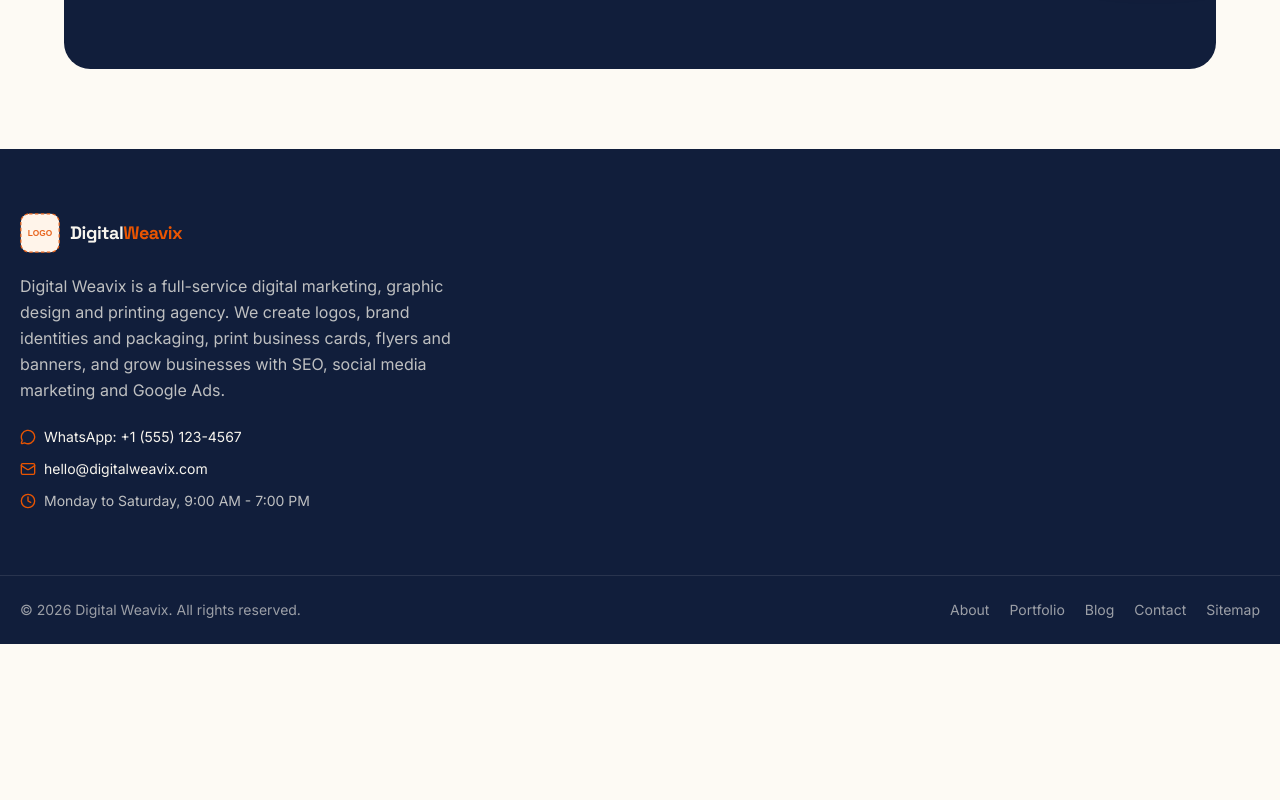
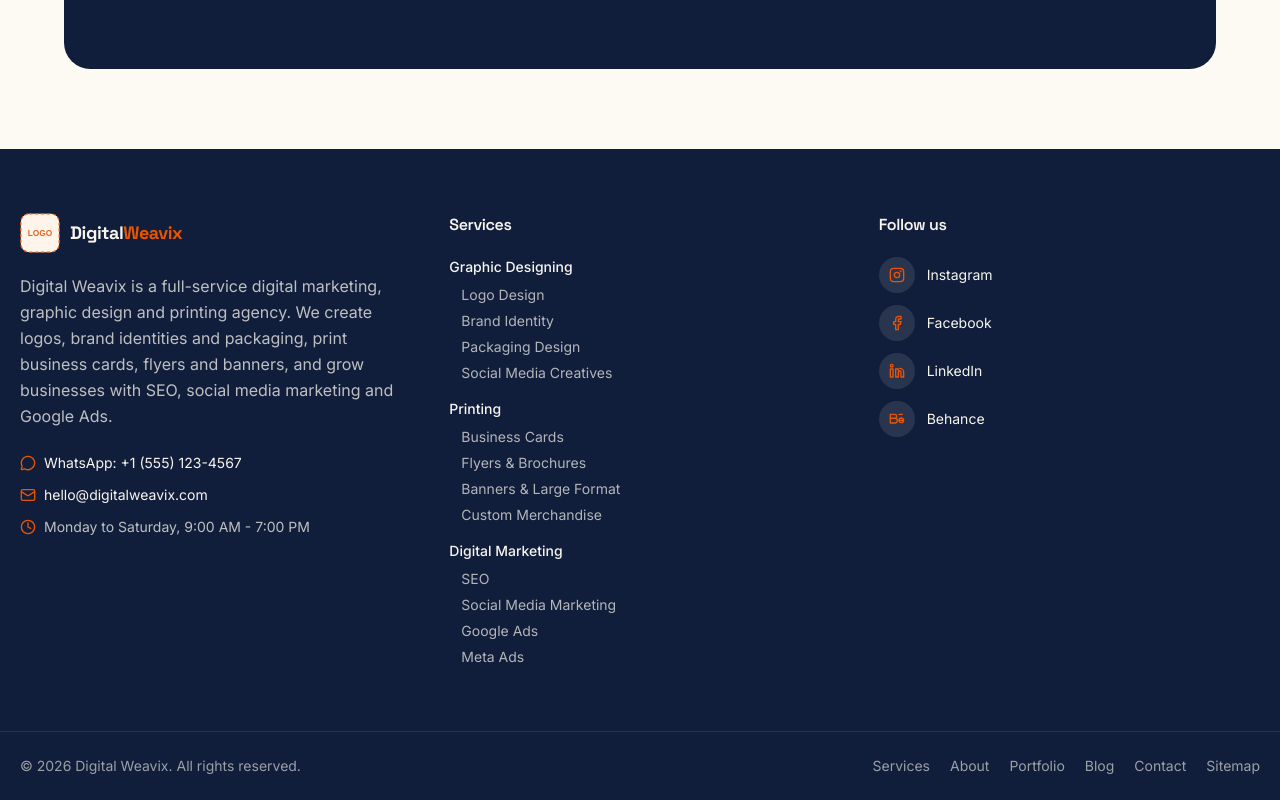
Before and after one commit to brightgrowthai-netizen/digitalweavix, a Next.js app: page / in a window 1280 px wide. Shown: the part 6122-6922 px from the top of the page. Before the commit the page ends 6766 px from the top, so only its background shows below. Built offline with nearby package versions, Linux system fonts and the light colour scheme; no server answers.

Commit message:
Add service navigation and social links to the footer

```diff
--- a/components/site-footer.tsx
+++ b/components/site-footer.tsx
@@ -1,15 +1,80 @@
 import Link from 'next/link'
+import type { ComponentType, ReactNode } from 'react'
 import { Clock, Mail, MessageCircle } from 'lucide-react'
 import { siteConfig, whatsappLink } from '@/content/site'
+import { services } from '@/content/services'
 import { Logo } from './logo'
+
+type IconProps = { className?: string; 'aria-hidden'?: boolean }
+
+type SocialLink = {
+  label: string
+  href: string
+  icon: ComponentType<IconProps>
+}
+
+function Svg({ children, className, 'aria-hidden': ariaHidden }: IconProps & { children: ReactNode }) {
+  return (
+    <svg
+      viewBox="0 0 24 24"
+      fill="none"
+      stroke="currentColor"
+      strokeWidth={2}
+      strokeLinecap="round"
+      strokeLinejoin="round"
+      className={className}
+      aria-hidden={ariaHidden}
+    >
+      {children}
+    </svg>
+  )
+}
+
+const InstagramIcon: SocialLink['icon'] = (props) => (
+  <Svg {...props}>
+    <rect x="2" y="2" width="20" height="20" rx="5" />
+    <circle cx="12" cy="12" r="4" />
+    <circle cx="17.5" cy="6.5" r="0.5" fill="currentColor" />
+  </Svg>
+)
+
+const FacebookIcon: SocialLink['icon'] = (props) => (
+  <Svg {...props}>
+    <path d="M18 2h-3a5 5 0 0 0-5 5v3H7v4h3v8h4v-8h3l1-4h-4V7a1 1 0 0 1 1-1h3z" />
+  </Svg>
+)
+
+const LinkedinIcon: SocialLink['icon'] = (props) => (
+  <Svg {...props}>
+    <rect x="2" y="9" width="4" height="12" />
+    <circle cx="4" cy="4" r="2" />
+    <path d="M16 8a6 6 0 0 1 6 6v7h-4v-7a2 2 0 0 0-4 0v7h-4V9h4v2" />
+  </Svg>
+)
+
+const BehanceIcon: SocialLink['icon'] = (props) => (
+  <Svg {...props}>
+    <path d="M2 5h6.5a3 3 0 0 1 0 6H2z" />
+    <path d="M2 11h7a3.5 3.5 0 0 1 0 7H2z" />
+    <path d="M15 14h7a3.5 3.5 0 0 0-7 0 3.5 3.5 0 0 0 7 0" />
+    <path d="M15 5h5" />
+  </Svg>
+)
+
+const socialLinks: SocialLink[] = [
+  { label: 'Instagram', href: siteConfig.social.instagram, icon: InstagramIcon },
+  { label: 'Facebook', href: siteConfig.social.facebook, icon: FacebookIcon },
+  { label: 'LinkedIn', href: siteConfig.social.linkedin, icon: LinkedinIcon },
+  { label: 'Behance', href: siteConfig.social.behance, icon: BehanceIcon },
+]
 
 export function SiteFooter() {
   const year = new Date().getFullYear()
 
   return (
     <footer className="bg-secondary text-secondary-foreground">
-      <div className="mx-auto max-w-7xl px-5 py-16">
-        <div className="max-w-md">
+      <div className="mx-auto grid max-w-7xl gap-12 px-5 py-16 md:grid-cols-3">
+        <div>
           <Logo inverted />
           <p className="mt-5 leading-relaxed text-secondary-foreground/75">{siteConfig.description}</p>
           <ul className="mt-6 flex flex-col gap-3 text-sm">
@@ -31,6 +96,44 @@ export function SiteFooter() {
             </li>
           </ul>
         </div>
+
+        <div>
+          <h2 className="font-semibold text-secondary-foreground">Services</h2>
+          <ul className="mt-5 flex flex-col gap-4 text-sm">
+            {services.map((service) => (
+              <li key={service.slug}>
+                <Link href={`/services/${service.slug}`} className="font-medium hover:text-primary">
+                  {service.name}
+                </Link>
+                <ul className="mt-2 flex flex-col gap-1.5 pl-3 text-secondary-foreground/70">
+                  {service.subservices.map((sub) => (
+                    <li key={sub.slug}>
+                      <Link href={`/services/${service.slug}#${sub.slug}`} className="hover:text-primary">
+                        {sub.name}
+                      </Link>
+                    </li>
+                  ))}
+                </ul>
+              </li>
+            ))}
+          </ul>
+        </div>
+
+        <div>
+          <h2 className="font-semibold text-secondary-foreground">Follow us</h2>
+          <ul className="mt-5 flex flex-col gap-3 text-sm">
+            {socialLinks.map(({ label, href, icon: Icon }) => (
+              <li key={label}>
+                <a href={href} target="_blank" rel="noopener noreferrer" className="flex items-center gap-3 hover:text-primary">
+                  <span className="flex size-9 items-center justify-center rounded-full bg-secondary-foreground/10 text-primary">
+                    <Icon className="size-4" aria-hidden={true} />
+                  </span>
+                  {label}
+                </a>
+              </li>
+            ))}
+          </ul>
+        </div>
       </div>
       <div className="border-t border-secondary-foreground/10">
         <div className="mx-auto flex max-w-7xl flex-col items-center justify-between gap-4 px-5 py-6 text-sm text-secondary-foreground/60 md:flex-row">
@@ -38,6 +141,7 @@ export function SiteFooter() {
             {'\u00A9'} {year} {siteConfig.name}. All rights reserved.
           </p>
           <ul className="flex flex-wrap gap-5">
+            <li><Link href="/services" className="hover:text-primary">Services</Link></li>
             <li><Link href="/about" className="hover:text-primary">About</Link></li>
             <li><Link href="/portfolio" className="hover:text-primary">Portfolio</Link></li>
             <li><Link href="/blog" className="hover:text-primary">Blog</Link></li>
```
